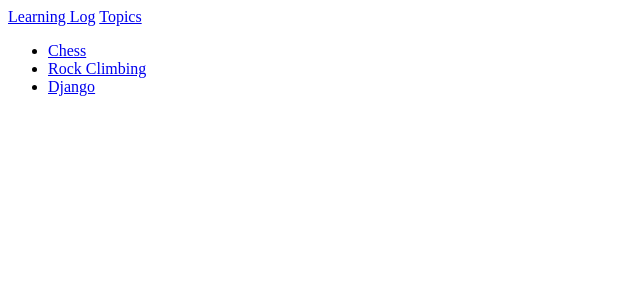
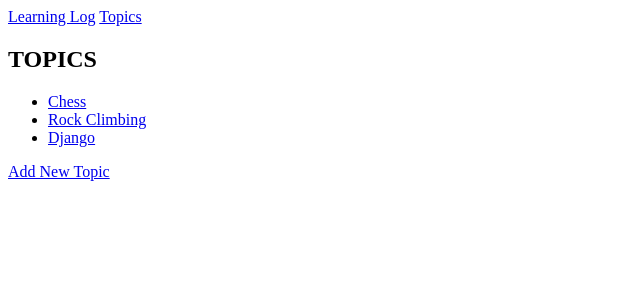
Before and after one commit to LeoHobs20s/Learning-Log, a Django app: page /topics/ in a window 1280 px wide. Shown: the top 300 px of the page, without its empty margins (0-640 px from the left). Run offline with Django 5.2, Linux system fonts and the light colour scheme; data comes from the database, SQL or seed files in the repository; both versions use the stored data as it was after the commit.

Commit message:
create a form for new topic page

```diff
--- a/learning_logs/templates/learning_logs/topics.html
+++ b/learning_logs/templates/learning_logs/topics.html
@@ -2,6 +2,11 @@
 
 {% block content %}
 
+    <div>
+        <h2>TOPICS</h2>
+    </div>
+
+    <div>
         <ul>
             {% for topic in topics %}
                 <li>
@@ -13,5 +18,10 @@
                 </li>
             {% endfor %}
         </ul>
+    </div>
+
+    <div>
+        <a href="{% url 'new_topic' %}">Add New Topic</a>
+    </div>
 
 {% endblock %}
--- a/learning_logs/urls.py
+++ b/learning_logs/urls.py
@@ -6,5 +6,6 @@
 urlpatterns = [
     path('', views.index, name='index'),
     path('topics/', views.topics, name='topics'),
-    path('topic/<int:topic_id>/', views.topic, name='topic')
+    path('topic/<int:topic_id>/', views.topic, name='topic'),
+    path('new_topic/', views.new_topic, name='new_topic'),
 ]
--- a/learning_logs/views.py
+++ b/learning_logs/views.py
@@ -1,6 +1,9 @@
 from django.shortcuts import render, get_object_or_404
+from django.http import HttpResponseRedirect
+from django.urls  import reverse
 
 from .models import Topic
+from .forms import TopicForm
 
 def index(request):
     """ This view represents the Home page """
@@ -20,3 +23,19 @@
     entries = topic.entry_set.order_by('-date_added')
     context = {'topic':topic, 'entries':entries}
     return render(request, 'learning_logs/topic.html', context)
+
+def new_topic(request):
+    """ This view will generate code for the new topic form """
+
+    if request.method != 'POST':
+        # No data submitted; create a blank form
+        form = TopicForm()
+    else:
+        # Data submitted; process data
+        form = TopicForm(request.POST)
+        if form.is_valid():
+            form.save()
+            return HttpResponseRedirect(reverse('topics'))
+
+    context = {'form':form}
+    return render(request, 'learning_logs/new_topic.html', context)
```
Also changed, not shown: learning_logs/forms.py (added, +11 -0 lines), learning_logs/templates/learning_logs/new_topic.html (added, +17 -0 lines), db.sqlite3. Lines whose indentation alone changed are shown as unchanged.
